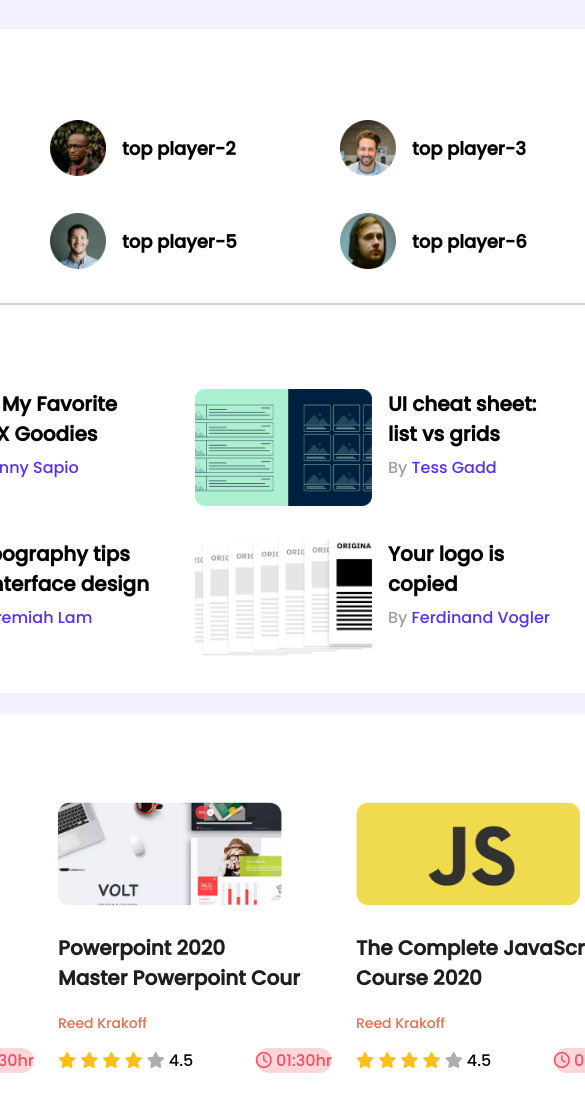
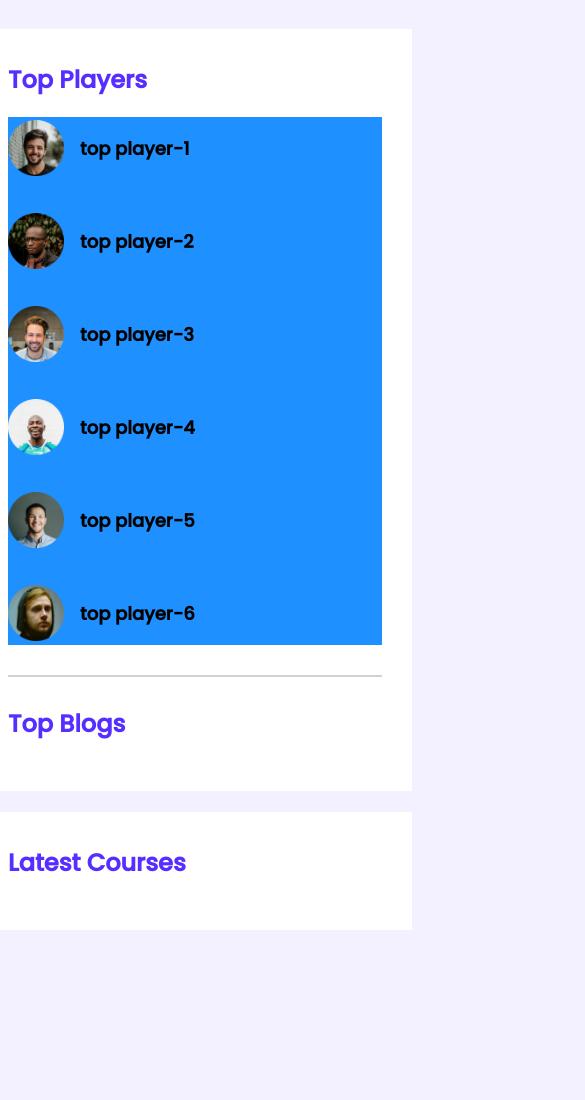
Before and after one commit to rakibtweets/leader-board-css3, a plain HTML site: page index.html in a window 390 px wide. Shown: the top 1100 px of the page, 585 px wide, since content can reach past the window. After the commit the page ends 938 px from the top, so only its background shows below. Drawn offline with Linux system fonts and the light colour scheme.

Commit message:
media quries top player

```diff
--- a/style.css
+++ b/style.css
@@ -29,7 +29,10 @@ hr {
 }
 .players {
     display: grid;
-    grid-template: repeat(2, 1fr) / repeat(3, 1fr);
+    /* grid-template: repeat(2, 1fr) / repeat(3, 1fr); */
+    grid-template-rows: repeat(2,1fr);
+    grid-template-columns: repeat(3,1fr );
+
     grid-row-gap: 30px;
 }
 .top-players {
@@ -85,43 +88,59 @@ hr {
 
 /* latest courses styles */
 
-.courses{
+.courses {
     display: grid;
-    grid-template-columns: repeat(3,1fr);
+    grid-template-columns: repeat(3, 1fr);
     column-gap: 24px;
 }
 .course .course-banner img {
     width: 224px;
     height: 104px;
 }
-.course-title{
+.course-title {
     font-size: 20px;
-    color: #1E1E1E;
+    color: #1e1e1e;
 }
-.course-author{
+.course-author {
     font-size: 14px;
-    color: #ED6B4F;
+    color: #ed6b4f;
 }
-.course-info{
+.course-info {
     display: flex;
     align-items: center;
     justify-content: space-between;
-
 }
 
-.fa-start{
+.fa-start {
     font-size: 12px;
 }
-.fa-star.filled{
-    color: #FFC014;
-
+.fa-star.filled {
+    color: #ffc014;
 }
-.fa-star.empty{
-    color: #AEAEAE;
+.fa-star.empty {
+    color: #aeaeae;
 }
 
-.course-duration{
-    color: #FF4A60;
+.course-duration {
+    color: #ff4a60;
     background-color: #ff4a5f3a;
     border-radius: 20px 20px;
 }
+
+/* Media Quries */
+
+/* Mobile Devices */
+
+@media only screen and (max-width: 688px) {
+    .container{
+        width: 100%;
+    }
+    .players {
+        background-color: dodgerblue;
+        grid-template-columns: repeat(1, 1fr );
+
+    }
+    .blogs,.courses{
+        display: none;
+    }
+}
```
